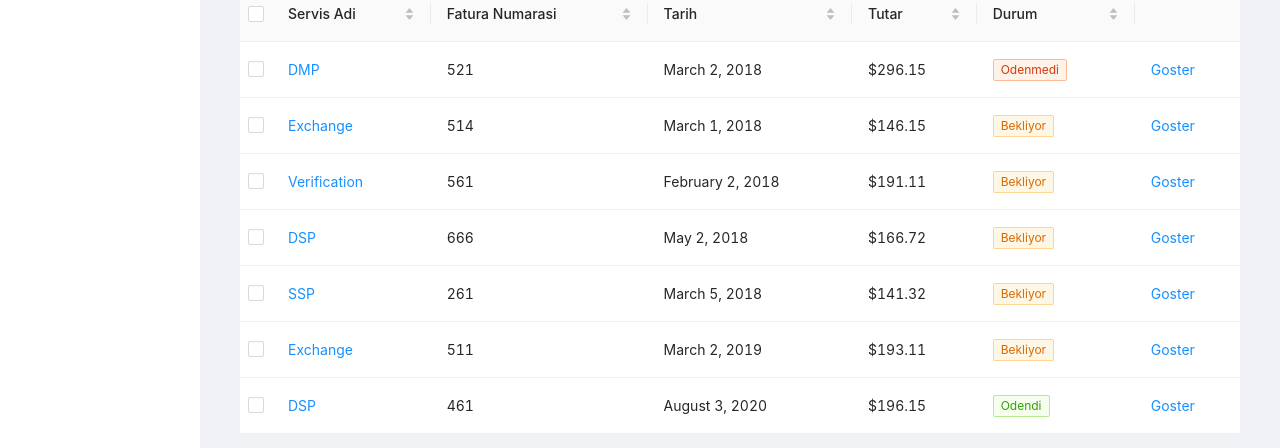
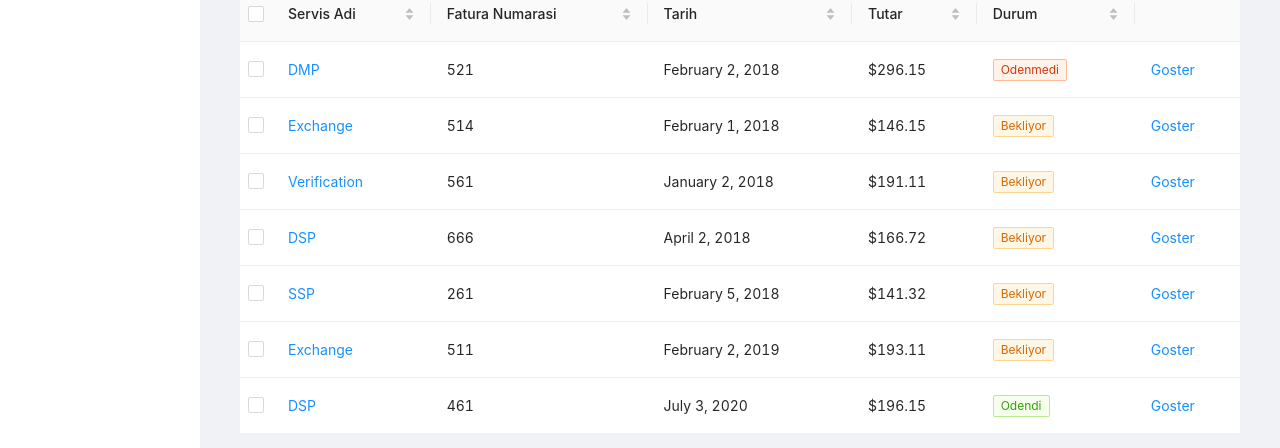
Before and after one commit to dereakif/invoice-dashboard, a React (Create React App) app: page / in a window 1280 px wide. Shown: the part 210-658 px from the top of the page. Built offline with nearby package versions, Linux system fonts and the light colour scheme.

Commit message:
refactor: query for Date condition

```diff
--- a/src/components/Filter/compareDates.ts
+++ /dev/null
@@ -1,21 +0,0 @@
-export default (rowKeyValue: Date, conditionValue: string, op: string) => {
-  const conditionValueInDate = new Date(conditionValue);
-  const rowDateInNumber = rowKeyValue.getTime();
-  const conditionDateInNumber = conditionValueInDate.getTime();
-  switch (op) {
-    case "eq":
-      return rowDateInNumber === conditionDateInNumber;
-    case "neq":
-      return rowDateInNumber !== conditionDateInNumber;
-    case "gt":
-      return rowKeyValue > conditionValueInDate;
-    case "lt":
-      return rowKeyValue < conditionValueInDate;
-    case "ge":
-      return rowKeyValue >= conditionValueInDate;
-    case "le":
-      return rowKeyValue <= conditionValueInDate;
-    default:
-      return false;
-  }
-};
--- a/src/components/Filter/initialRows.ts
+++ b/src/components/Filter/initialRows.ts
@@ -4,7 +4,7 @@ export default [
     key: 1,
     service: "DMP",
     invoice_id: 521,
-    date: new Date(2018, 2, 2),
+    date: new Date("2018-2-2"),
     amount: 296.15,
     status: "notPaid",
   },
@@ -13,7 +13,7 @@ export default [
     key: 2,
     service: "Exchange",
     invoice_id: 514,
-    date: new Date(2018, 2, 1),
+    date: new Date("2018-2-1"),
     amount: 146.15,
     status: "pending",
   },
@@ -22,7 +22,7 @@ export default [
     key: 3,
     service: "Verification",
     invoice_id: 561,
-    date: new Date(2018, 1, 2),
+    date: new Date("2018-1-2"),
     amount: 191.11,
     status: "pending",
   },
@@ -31,7 +31,7 @@ export default [
     key: 4,
     service: "DSP",
     invoice_id: 666,
-    date: new Date(2018, 4, 2),
+    date: new Date("2018-4-2"),
     amount: 166.72,
     status: "pending",
   },
@@ -40,7 +40,7 @@ export default [
     key: 5,
     service: "SSP",
     invoice_id: 261,
-    date: new Date(2018, 2, 5),
+    date: new Date("2018-2-5"),
     amount: 141.32,
     status: "pending",
   },
@@ -49,7 +49,7 @@ export default [
     key: 6,
     service: "Exchange",
     invoice_id: 511,
-    date: new Date(2019, 2, 2),
+    date: new Date("2019-2-2"),
     amount: 193.11,
     status: "pending",
   },
@@ -58,7 +58,7 @@ export default [
     key: 7,
     service: "DSP",
     invoice_id: 461,
-    date: new Date(2020, 7, 3),
+    date: new Date("2020-7-3"),
     amount: 196.15,
     status: "paid",
   },
--- a/src/components/Filter/query.ts
+++ b/src/components/Filter/query.ts
@@ -1,9 +1,7 @@
-import compareDates from "./compareDates";
-
 type QueryFuncT = (
   rowKeyValue: string | number | Date,
   conditionName: string,
-  conditionValue: string,
+  conditionValue: string | number,
   op: string
 ) => boolean;
 
@@ -14,8 +12,11 @@ export const Query: QueryFuncT = (
   op
 ) => {
   if (conditionName === "Date" && typeof rowKeyValue === "object") {
-    return compareDates(rowKeyValue, conditionValue, op);
+    const conditionValueInDate = new Date(conditionValue);
+    rowKeyValue = rowKeyValue.getTime();
+    conditionValue = conditionValueInDate.getTime();
   }
+
   switch (op) {
     case "eq":
       return rowKeyValue === conditionValue;
```
